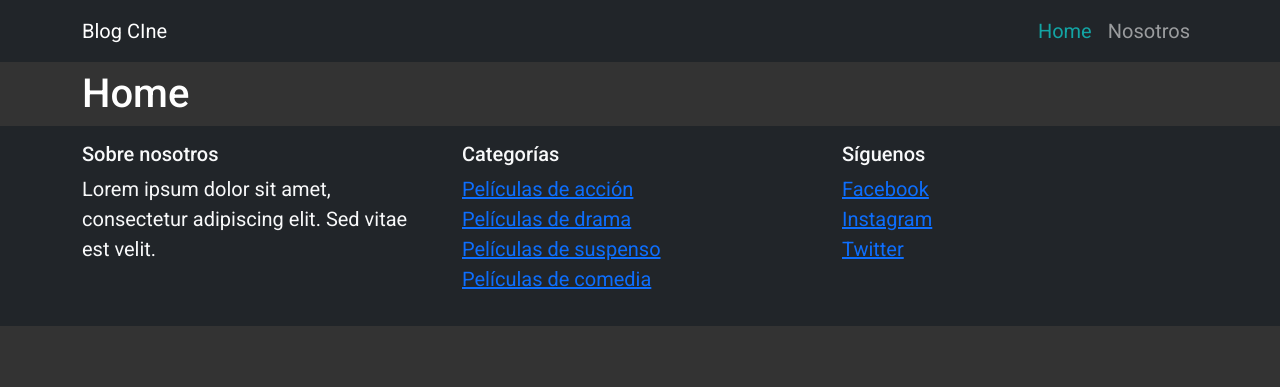
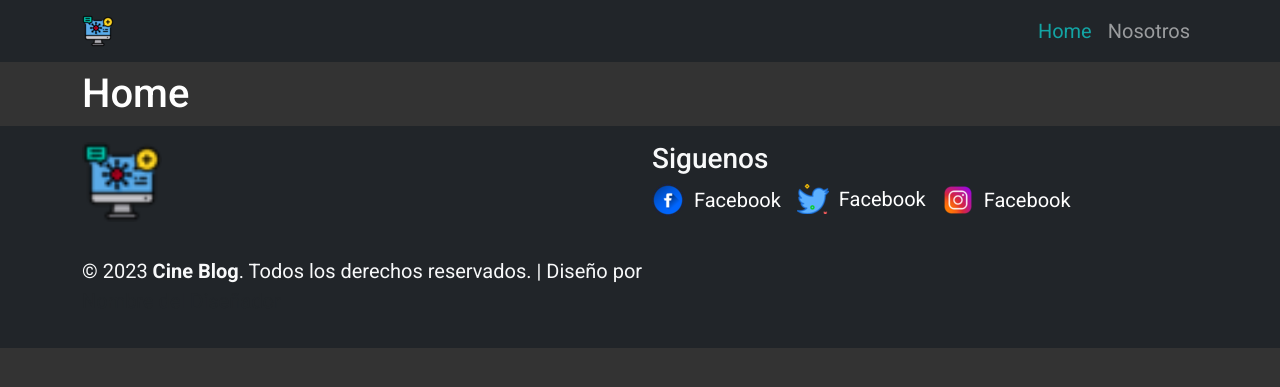
Before and after one commit to LucianoJavierCostaPeralta/cine_blog, a Django app: page / in a window 1280 px wide. Shown: the top 387 px of the page. Run offline with Django 4.2, Linux system fonts and the light colour scheme.

Commit message:
Update styles footer

```diff
--- a/blog_site/static/style/style.css
+++ b/blog_site/static/style/style.css
@@ -2,6 +2,7 @@
   margin: 0;
   padding: 0;
   font-family: "Roboto", sans-serif;
+  list-style-type: none;
 }
 
 body {
@@ -22,6 +23,19 @@
   color: #13a4a4;
 }
 
+footer a {
+  text-decoration: none;
+  color: #fff;
+  display: flex;
+  align-items: center;
+  gap: 10px;
+}
+
+footer a:hover {
+  color: #13a4a4;
+  text-decoration: underline;
+}
+
 /* Media query para aplicar estilos solo en pantallas de escritorio */
 @media (max-width: 993px) {
   .active a {
@@ -33,4 +47,13 @@
     background: #13a4a4;
     color: #fff;
   }
+  footer ul {
+    flex-direction: column;
+  }
 }
+
+@media (max-width: 763px) {
+  footer .social {
+    margin-top: 15px;
+  }
+}
--- a/blog_site/templates/layout.html
+++ b/blog_site/templates/layout.html
@@ -4,6 +4,12 @@
   <head>
     <meta charset="UTF-8" />
     <meta name="viewport" content="width=device-width, initial-scale=1.0" />
+
+    <link
+      rel="shortcut icon"
+      type="image/x-icon"
+      href="{% static 'logo/blog.ico' %}"
+    />
 
     <!--font family | Roboto-->
     <link rel="preconnect" href="https://fonts.googleapis.com" />
@@ -34,7 +40,9 @@
     <header class="fixed-top">
       <nav class="navbar navbar-expand-lg bg-dark navbar-dark">
         <div class="container">
-          <a class="navbar-brand" href="/">Blog CIne</a>
+          <a class="navbar-brand" href="/">
+            <img src="{% static 'logo/logo.png'%}" alt="logo" />
+          </a>
           <button
             class="navbar-toggler"
             type="button"
@@ -66,35 +74,51 @@
     <footer class="bg-dark text-light">
       <div class="container py-3">
         <div class="row">
-          <div class="col-md-4">
-            <h5>Sobre nosotros</h5>
+          <div class="col-md-6 col-12">
+            <a href="/">
+              <img
+                src="{% static 'logo/logo.png'%}"
+                alt=""
+                style="width: 5rem"
+              />
+            </a>
+          </div>
+          <div class="col-md-6 social col-12">
+            <div class="d-flex flex-column">
+              <h3>Siguenos</h3>
+              <ul class="list-unstyled d-flex gap-3">
+                <li>
+                  <a href="#">
+                    <img src="{% static 'logo/facebook.png'%}" alt="Facebook" />
+                    Facebook</a
+                  >
+                </li>
+                <li>
+                  <a href="#">
+                    <img src="{% static 'logo/twitter.png'%}" alt="Facebook" />
+                    Facebook</a
+                  >
+                </li>
+                <li>
+                  <a href="#">
+                    <img
+                      src="{% static 'logo/instagram.png'%}"
+                      alt="Instagram"
+                    />
+                    Facebook</a
+                  >
+                </li>
+              </ul>
+            </div>
+          </div>
+          <div class="col-12 mt-4">
             <p>
-              Lorem ipsum dolor sit amet, consectetur adipiscing elit. Sed vitae
-              est velit.
+              &copy; 2023 <strong>Cine Blog</strong>. Todos los derechos
+              reservados. | Diseño por
+              <a href="url_del_diseñador" class="text-muted"
+                >Nombre del Diseñador</a
+              >
             </p>
-          </div>
-          <div class="col-md-4">
-            <h5>Categorías</h5>
-            <ul class="list-unstyled">
-              <li><a href="#">Películas de acción</a></li>
-              <li><a href="#">Películas de drama</a></li>
-              <li><a href="#">Películas de suspenso</a></li>
-              <li><a href="#">Películas de comedia</a></li>
-            </ul>
-          </div>
-          <div class="col-md-4">
-            <h5>Síguenos</h5>
-            <ul class="list-unstyled">
-              <li>
-                <a href="#"><i class="fab fa-facebook"></i> Facebook</a>
-              </li>
-              <li>
-                <a href="#"><i class="fab fa-instagram"></i> Instagram</a>
-              </li>
-              <li>
-                <a href="#"><i class="fab fa-twitter"></i> Twitter</a>
-              </li>
-            </ul>
           </div>
         </div>
       </div>
```
Also changed, not shown: blog_site/static/logo/blog.ico (added), blog_site/static/logo/facebook.png (added), blog_site/static/logo/instagram.png (added), blog_site/static/logo/logo.png (added), blog_site/static/logo/twitter.png (added), blog_site/urls.py (line endings or trailing spaces).
